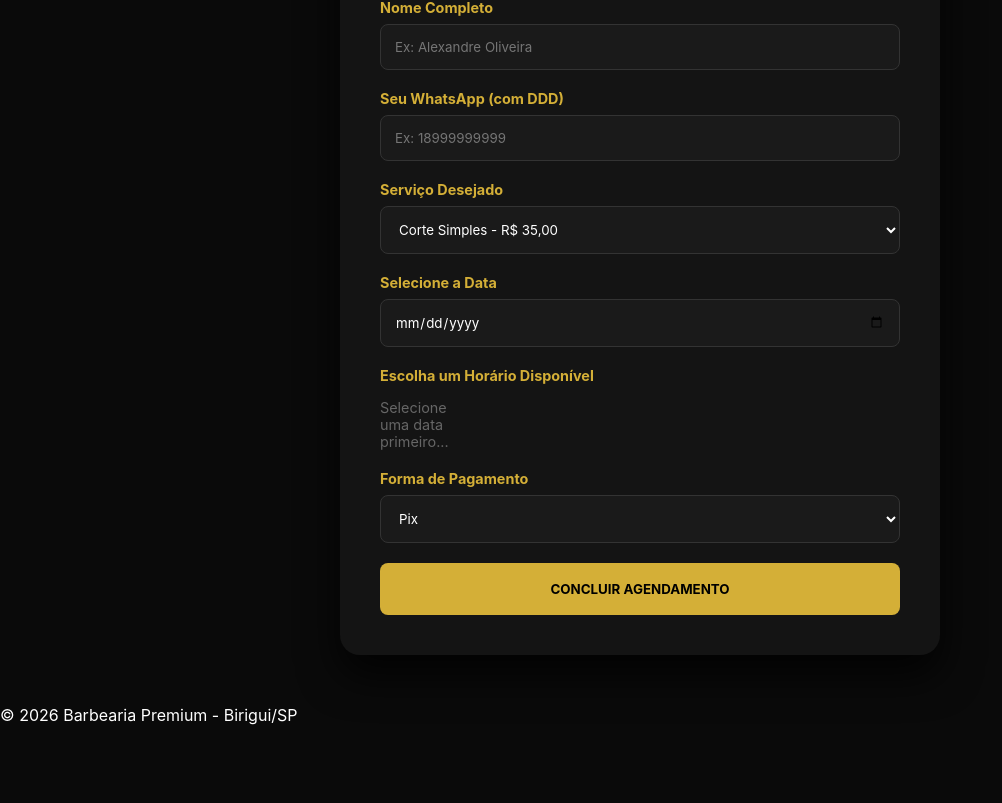
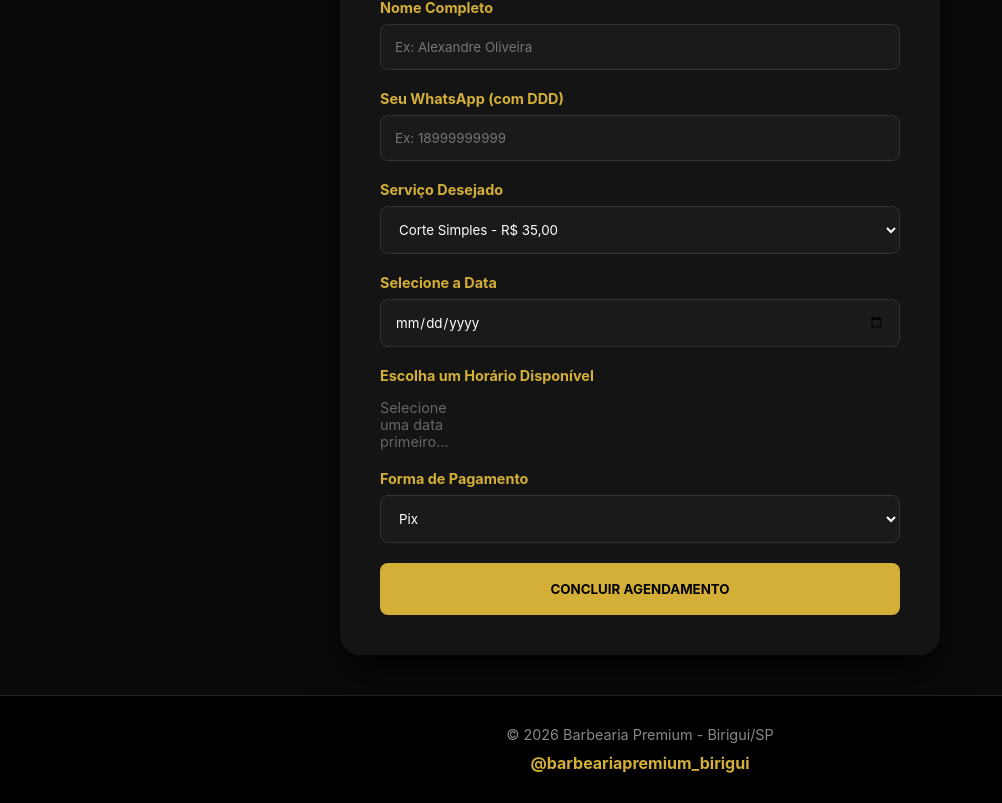
Before and after one commit to Alexandre547/barbearia-premium-saas, a Flask app: page / in a window 1280 px wide. Shown: the part 350-1153 px from the top of the page, without its empty margins (0-1002 px from the left). Before the commit the page ends 1075 px from the top, so only its background shows below. Run offline with Flask 3, Linux system fonts and the light colour scheme; some libraries are stand-ins or nearby versions.

Commit message:
style: centralizando rodapé e adicionando instagram

```diff
--- a/app.py
+++ b/app.py
@@ -27,7 +27,6 @@ def get_db_connection():
 def index():
     return render_template('index.html')
 
-# ESTA É A ROTA QUE ESTAVA DANDO 404 - AGORA ESTÁ COMPLETA
 @app.route('/horarios_disponiveis', methods=['POST'])
 def horarios_disponiveis():
     dados = request.json
--- a/static/css/style.css
+++ b/static/css/style.css
@@ -50,3 +50,39 @@ input:focus { border-color: var(--gold); outline: none; }
 
 .btn-agendar { width: 100%; padding: 18px; background: var(--gold); color: black; border: none; border-radius: 8px; font-weight: bold; cursor: pointer; text-transform: uppercase; }
 .btn-delete { background: #f44336; color: white; border: none; padding: 8px 15px; border-radius: 6px; cursor: pointer; font-weight: bold; }
+
+/* --- ESTILIZAÇÃO DO RODAPÉ --- */
+.footer-cliente {
+    text-align: center;
+    padding: 30px 20px;
+    margin-top: 20px;
+    border-top: 1px solid #222;
+    background: #000; /* Fundo preto para combinar com a sidebar */
+}
+
+.footer-cliente p {
+    color: var(--text-gray);
+    font-size: 0.9rem;
+    margin-bottom: 10px;
+}
+
+.insta-link {
+    color: var(--gold);
+    text-decoration: none;
+    font-weight: bold;
+    font-size: 1rem;
+    display: inline-flex;
+    align-items: center;
+    gap: 8px;
+    transition: 0.3s;
+}
+
+.insta-link:hover {
+    transform: scale(1.05);
+    opacity: 0.8;
+}
+
+/* Ajuste para que o rodapé não fique colado no container de agendamento */
+.container-cliente {
+    margin-bottom: 40px; /* Dá espaço antes do rodapé */
+}
--- a/templates/index.html
+++ b/templates/index.html
@@ -65,8 +65,13 @@
         </form>
     </div>
 
-    <footer>
+    <footer class="footer-cliente">
         <p>&copy; 2026 Barbearia Premium - Birigui/SP</p>
+        <div class="social-links">
+            <a href="https://instagram.com/SEU_PERFIL" target="_blank" class="insta-link">
+                <span>@barbeariapremium_birigui</span>
+            </a>
+        </div>
     </footer>
 
     <script>
```
